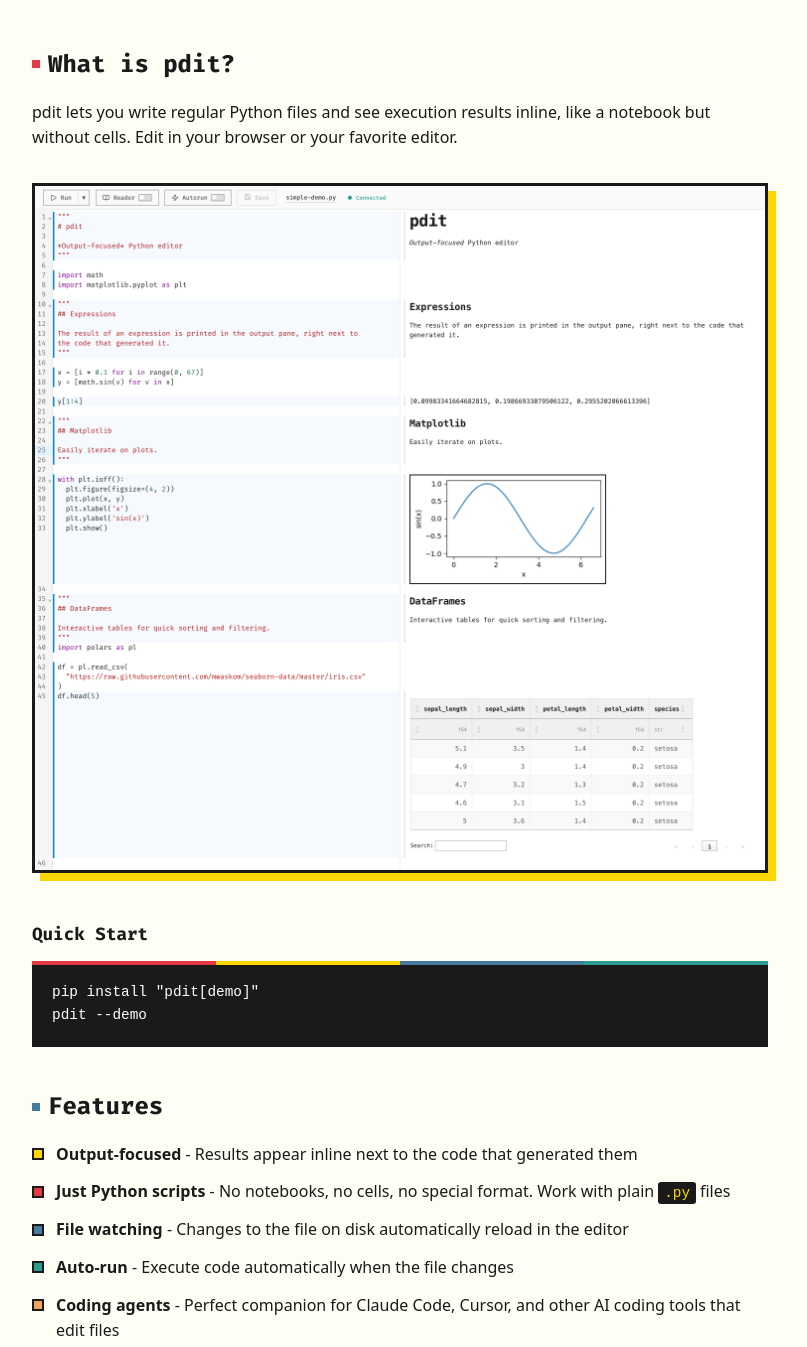
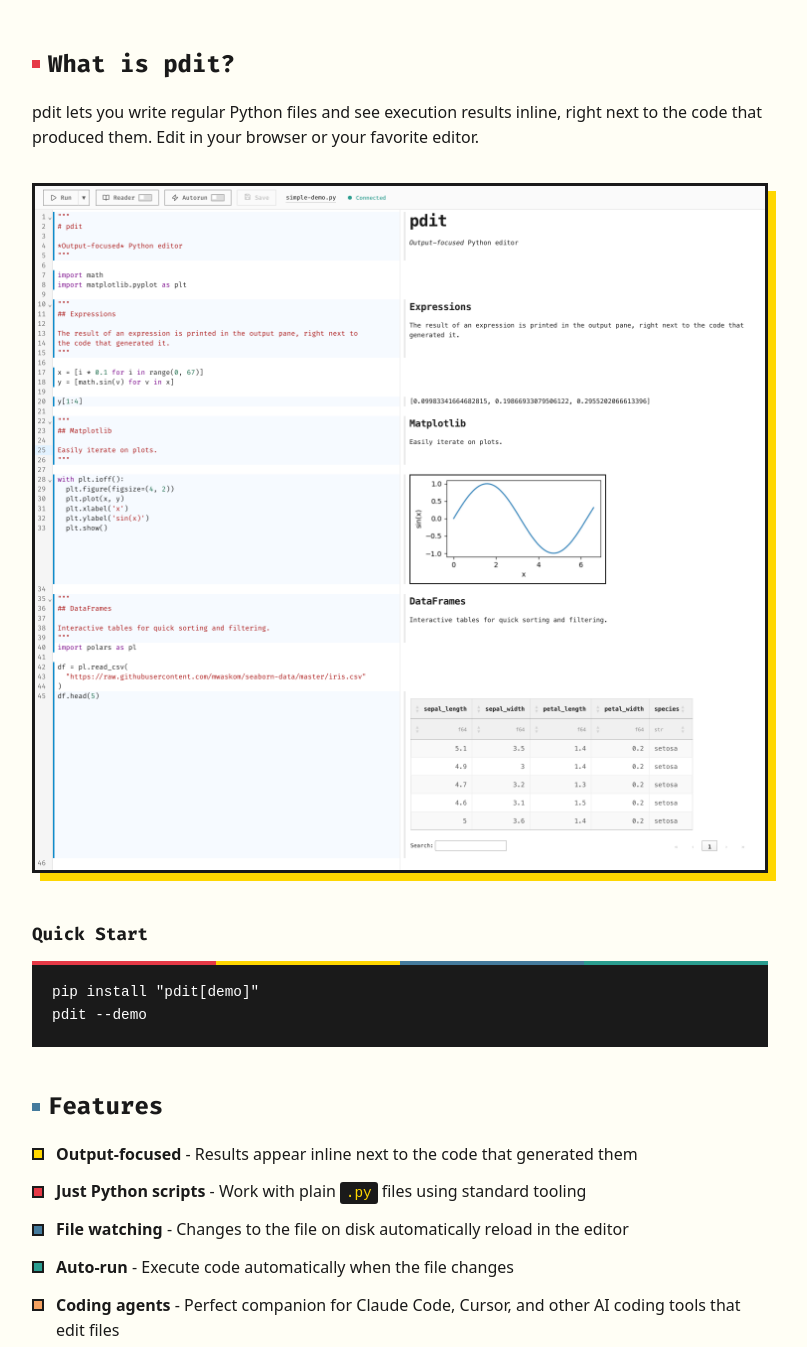
Before and after one commit to vangberg/pdit, an Astro site in the folder www/: page / in a window 1280 px wide. Shown: the part 264-1611 px from the top of the page, without its empty margins (240-1047 px from the left). Built offline with nearby package versions, Linux system fonts and the light colour scheme; Astro itself is replaced by a stand-in of ours.

Commit message:
www: remove notebook/cell from copy

```diff
--- a/www/src/pages/index.astro
+++ b/www/src/pages/index.astro
@@ -9,7 +9,7 @@
     </div>
 
     <h2>What is pdit?</h2>
-    <p>pdit lets you write regular Python files and see execution results inline, like a notebook but without cells. Edit in your browser or your favorite editor.</p>
+    <p>pdit lets you write regular Python files and see execution results inline, right next to the code that produced them. Edit in your browser or your favorite editor.</p>
     <details class="screenshot">
       <summary>
         <img class="screenshot-thumb" src="/screenshot.png" alt="pdit editor showing inline output, plots, and tables" />
@@ -26,7 +26,7 @@
     <h2>Features</h2>
     <ul>
       <li><strong>Output-focused</strong> - Results appear inline next to the code that generated them</li>
-      <li><strong>Just Python scripts</strong> - No notebooks, no cells, no special format. Work with plain <code>.py</code> files</li>
+      <li><strong>Just Python scripts</strong> - Work with plain <code>.py</code> files using standard tooling</li>
       <li><strong>File watching</strong> - Changes to the file on disk automatically reload in the editor</li>
       <li><strong>Auto-run</strong> - Execute code automatically when the file changes</li>
       <li><strong>Coding agents</strong> - Perfect companion for Claude Code, Cursor, and other AI coding tools that edit files</li>
```
Also changed, not shown: README.md.
